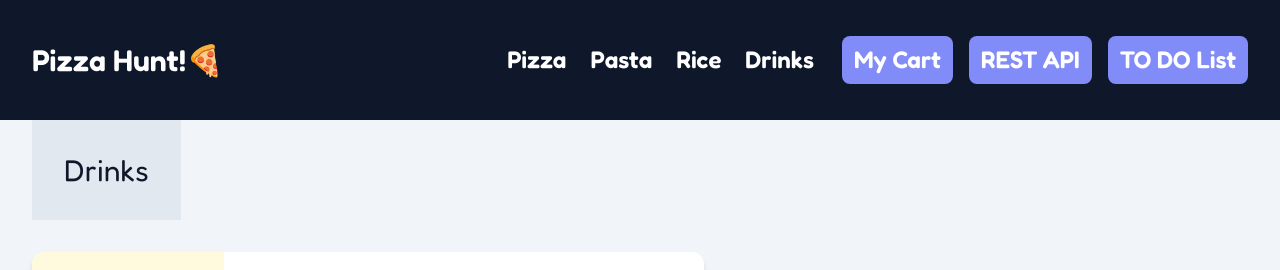
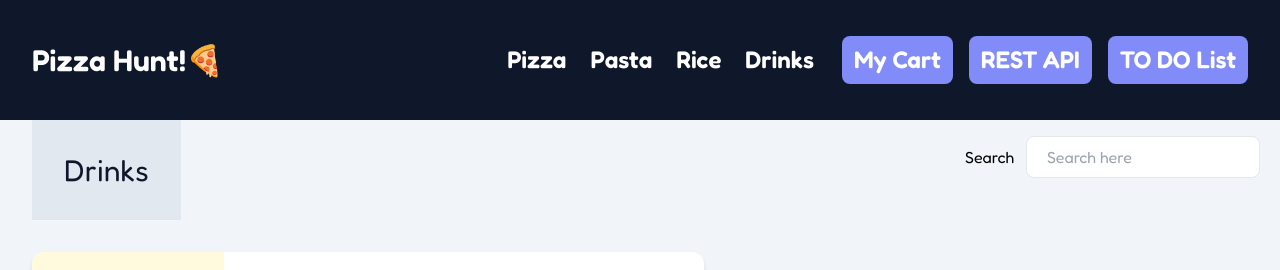
Before and after one commit to peperoxyz/pizza-hunt, an Angular app: page /menus/Drinks in a window 1280 px wide. Shown: the top 270 px of the page. Built offline with nearby package versions, Linux system fonts and the light colour scheme.

Commit message:
Add live search feature

```diff
--- a/src/app/app.module.ts
+++ b/src/app/app.module.ts
@@ -15,6 +15,7 @@ import { HomeComponent } from './home/home.component';
 import { RestApiComponent } from './rest-api/rest-api.component';
 import { UserDetailComponent } from './user-detail/user-detail.component';
 import { TodoListComponent } from './todo-list/todo-list.component';
+import { SearchComponent } from './search/search.component';
 
 
 @NgModule({
@@ -30,6 +31,7 @@ import { TodoListComponent } from './todo-list/todo-list.component';
     RestApiComponent,
     UserDetailComponent,
     TodoListComponent,
+    SearchComponent,
   ],
   imports: [
     BrowserModule,
--- a/src/app/kategori/kategori.component.html
+++ b/src/app/kategori/kategori.component.html
@@ -1,5 +1,6 @@
 <section class="bg-slate-100">
   <div class="max-w-7xl mx-auto">
+    <div class="flex justify-between">
       <div *ngIf="category">
         <h2
           class="text-3xl font-normal bg-slate-200 text-slate-900 mx-8 inline-block"
@@ -7,13 +8,17 @@
           {{ category }}
         </h2>
       </div>
+      <app-search
+        (searchTextChanged)="onSearchTextEntered($event)"
+      ></app-search>
+    </div>
 
     <div
       *ngFor="let menu of menus"
       [routerLink]="['/menus/detail', menu.id]"
       class="grid grid-cols-1 gap-2 p-8"
     >
-      <div>
+      <div *ngIf="searchText === '' || menu.nama.toLowerCase().includes(searchText) || menu.nama.includes(searchText)">
         <div
           class="100 max-w-md bg-white rounded-xl shadow-md overflow-hidden md:max-w-2xl"
         >
--- a/src/app/kategori/kategori.component.ts
+++ b/src/app/kategori/kategori.component.ts
@@ -16,6 +16,13 @@ export class KategoriComponent implements OnInit {
 
   constructor(private route: ActivatedRoute) {}
 
+  searchText: string = '';
+
+  onSearchTextEntered(searchValue: string) {
+    this.searchText = searchValue;
+    console.log(this.searchText);
+  }
+
   ngOnInit() {
     // Get the product id from the current route
     const routeParams = this.route.snapshot.paramMap;
--- /dev/null
+++ b/src/app/search/search.component.html
@@ -0,0 +1,10 @@
+<div class="flex items-center mt-4">
+  <span>Search</span>
+  <input
+    type="text"
+    class="border px-5 py-2 ml-3 mr-5 rounded-lg"
+    placeholder="Search here"
+    [(ngModel)]="enteredSearchValue"
+    (input)="onSearchTextChanged()"
+  />
+</div>
--- /dev/null
+++ b/src/app/search/search.component.ts
@@ -0,0 +1,22 @@
+import { Component, EventEmitter, OnInit, Output } from '@angular/core';
+
+@Component({
+  selector: 'app-search',
+  templateUrl: './search.component.html',
+  styleUrls: ['./search.component.css'],
+})
+export class SearchComponent implements OnInit {
+  constructor() {}
+
+  ngOnInit(): void {}
+
+  enteredSearchValue: string = '';
+
+  @Output()
+  // custom event
+  searchTextChanged: EventEmitter<string> = new EventEmitter<string>();
+
+  onSearchTextChanged() {
+    this.searchTextChanged.emit(this.enteredSearchValue);
+  }
+}
```
Also changed, not shown: src/app/orders/orders-routing.module.ts (+18 -0 lines), src/app/search/search.component.css (added), 1 other file (tests, documents, lock files or other folders). Lines whose indentation alone changed are shown as unchanged.
